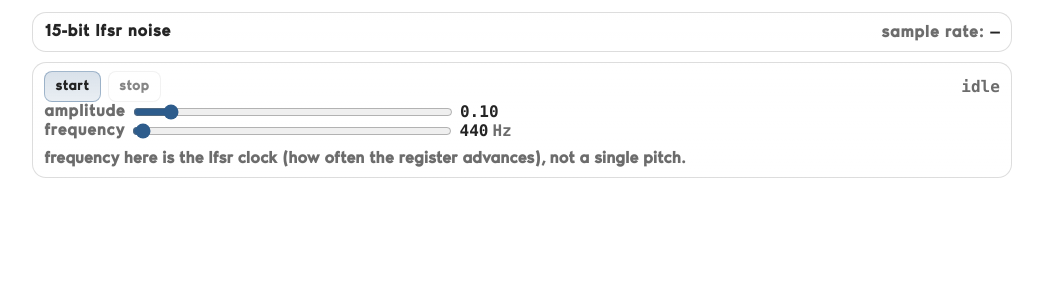
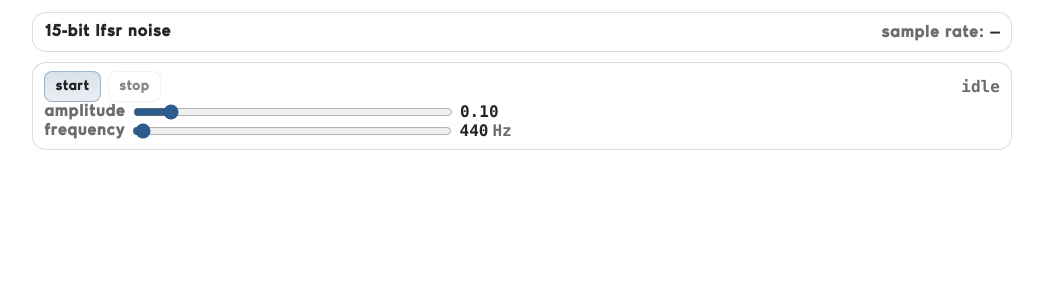
Before and after one commit to mjsyts/mjsyts.github.io, a Jekyll site: the page applets/lfsr/p2/index.html, which Jekyll copies as it is, in a window 1280 px wide. Shown: the top 300 px of the page, without its empty margins (118-1161 px from the left). Built offline with Jekyll 4.4.1, drawn with Linux system fonts in a browser that asks for light colours.

Commit message:
remove hint in lfsr noise applet (pt 2)

```diff
--- a/applets/lfsr/p2/index.html
+++ b/applets/lfsr/p2/index.html
@@ -45,9 +45,9 @@
             <div class="value mono"><span id="freqVal">440</span><span class="unit"> Hz</span></div>
           </div>
 
-          <p class="hint">
+          <!-- <p class="hint">
             frequency here is the lfsr clock (how often the register advances), not a single pitch.
-          </p>
+          </p> -->
         </section>
       </main>
     </div>
--- a/applets/lfsr/p2/styles.css
+++ b/applets/lfsr/p2/styles.css
@@ -55,13 +55,13 @@
   color: var(--muted);
 }
 
-.hint{
+/* .hint{
   margin: 0.6rem 0 0;
   color: var(--muted);
   font-family: var(--ui);
   font-weight: 900;
   letter-spacing: 0.02em;
-}
+} */
 
 .btn[disabled]{
   opacity: 0.55;
```
